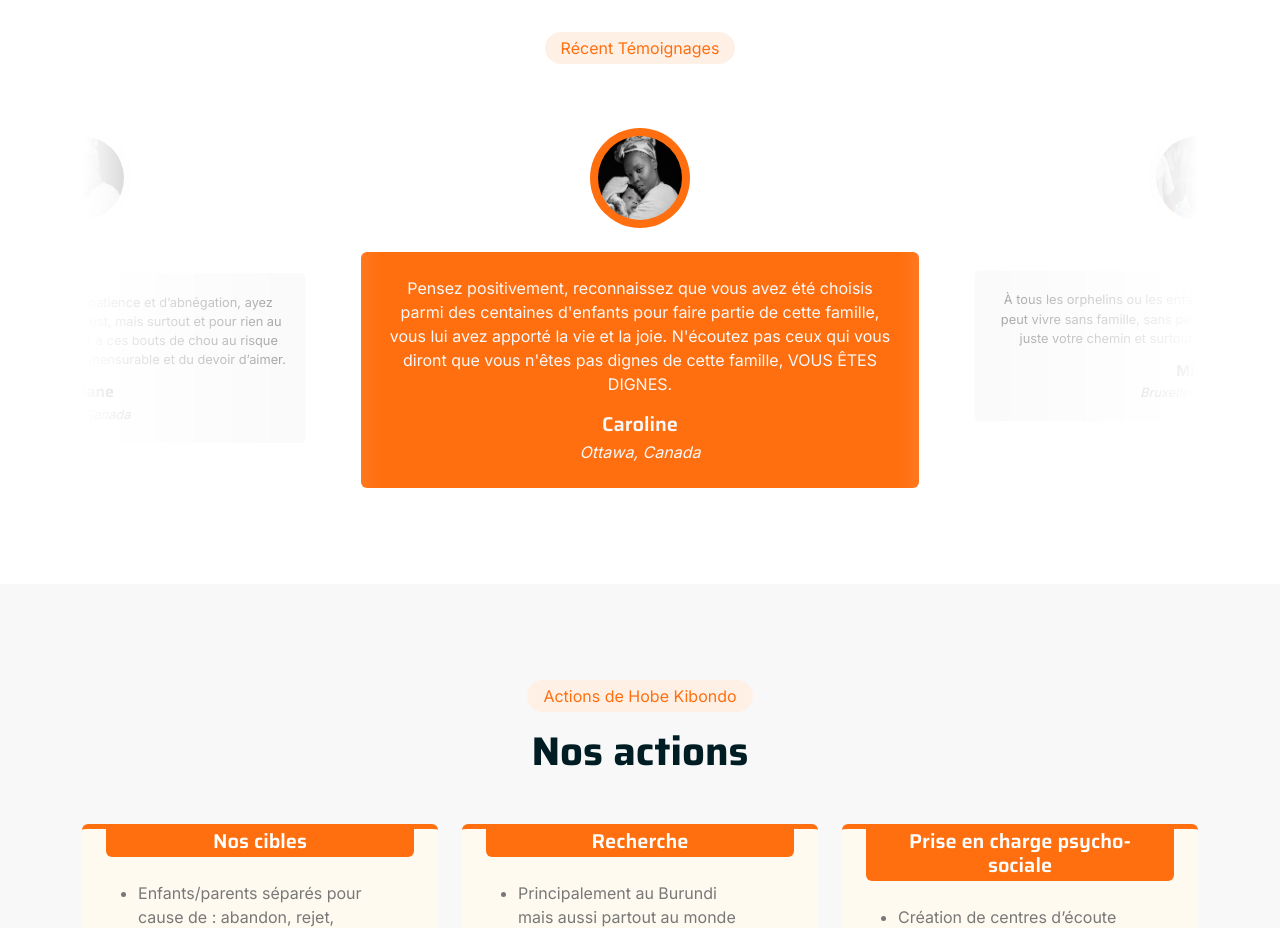
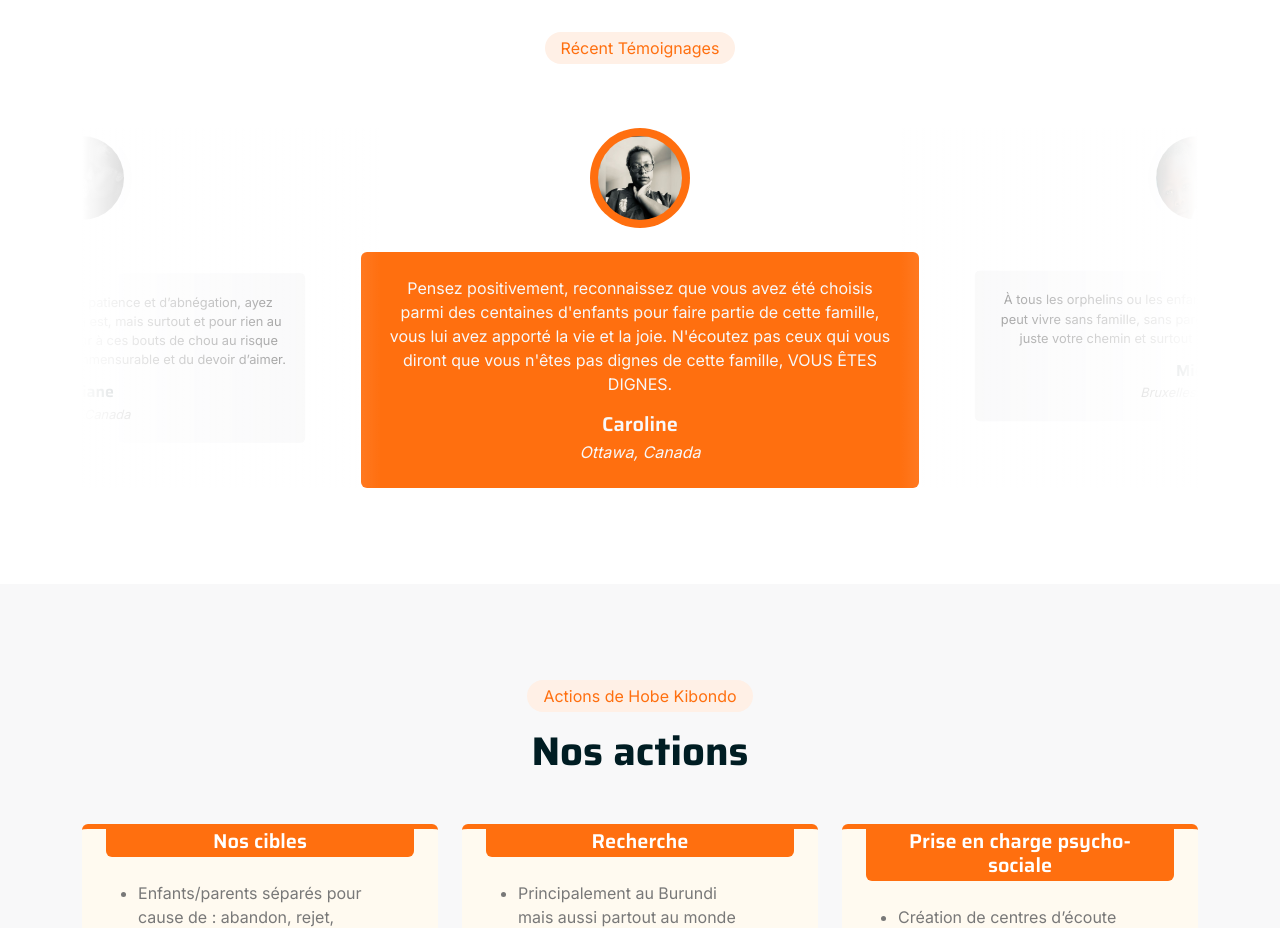
Before and after one commit to life-Nd/Hobe-Kibondo, a plain HTML site: page index.html in a window 1280 px wide. Shown: the part 1560-2488 px from the top of the page. Drawn offline with nearby package versions, Linux system fonts and the light colour scheme.

Commit message:
updated pensees positives

```diff
--- a/index.html
+++ b/index.html
@@ -245,7 +245,7 @@
 
         <div class="testimonial-item text-center">
           <img loading="lazy" class="img-fluid bg-light rounded-circle p-2 mx-auto mb-4"
-            src="assets/images/mother_baby.jpg" style="width: 100px; height: 100px" />
+            src="assets/images/caroline.jpg" style="width: 100px; height: 100px" />
           <div class="testimonial-text rounded text-center p-4">
             <p>
               Pensez positivement, reconnaissez que vous avez été choisis parmi des centaines d'enfants pour faire
@@ -258,7 +258,7 @@
 
         </div>
         <div class="testimonial-item text-center">
-          <img loading="lazy" class="img-fluid bg-light rounded-circle p-2 mx-auto mb-4" src="assets/images/student.jpg"
+          <img loading="lazy" class="img-fluid bg-light rounded-circle p-2 mx-auto mb-4" src="assets/images/orphans.jpeg"
             style="width: 100px; height: 100px" />
           <div class="testimonial-text rounded text-center p-4">
             <p>
@@ -273,11 +273,12 @@
         </div>
         <div class="testimonial-item text-center">
           <img loading="lazy" class="img-fluid bg-light rounded-circle p-2 mx-auto mb-4"
-            src="assets/images/mother_baby.jpg" style="width: 100px; height: 100px" />
+            src="assets/images/case1.png" style="width: 100px; height: 100px" />
           <div class="testimonial-text rounded text-center p-4">
             <p>
-              Les soins médicaux fournis par Hobe Kibondo m'ont sauvé la vie
-              lors d'un accouchement difficile.
+              J'ai appris que la société a un grand impact sur nos vies, à la
+              fois négatif et positif, c'est pourquoi enseigner la compréhension et le pardon est la clé
+              d'une vie meilleure.
             </p>
             <h5 class="mb-1">Jean-Pierre</h5>
             <span class="fst-italic">Toronto, Canada</span>
@@ -285,7 +286,7 @@
         </div>
         <div class="testimonial-item text-center">
           <img loading="lazy" class="img-fluid bg-light rounded-circle p-2 mx-auto mb-4"
-            src="assets/images/mother_baby.jpg" style="width: 100px; height: 100px" />
+            src="assets/images/1.jpg" style="width: 100px; height: 100px" />
           <div class="testimonial-text rounded text-center p-4">
             <p>
               Parents adoptifs armez-vous de patience et d’abnégation, ayez recours aux spécialistes si besoin est, mais
```
